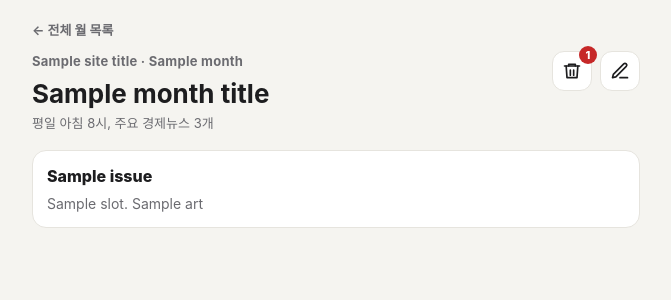
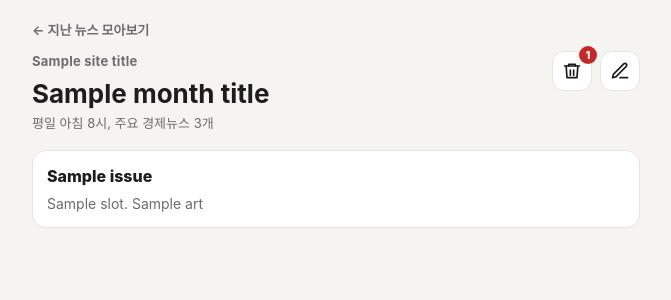
Before and after one commit to kingkingkangkang/econ3, a Python web app: template news/templates/month.html in a window 1280 px wide. Shown: the top 300 px of the page, without its empty margins (304-975 px from the left). Run offline with Jinja, Linux system fonts and the light colour scheme; the template is opened without the code that fills it: most values are stand-ins (such as "Sample title", 1, 10 or a date in 2020).

Commit message:
Add files via upload

```diff
--- a/news/templates/day.html
+++ b/news/templates/day.html
@@ -82,6 +82,6 @@
 
 <footer class="site">
   <p>{{ outlet_count }}개 매체({{ outlet_names }})의 기사 중 파급력(40)·한국 연관성(25)·새로움(20)·후속성(15) 점수로 골랐어요. 특이사항 표시 기사는 무료 본문 없이 3개 이상 매체를 교차 확인해 요약했어요.</p>
-  <p><a href="./index.html">{{ month }} 뉴스 모아보기 →</a> · <a href="../index.html">전체 월 목록</a></p>
+  <p><a href="../index.html">지난 뉴스 모아보기 →</a></p>
 </footer>
 {% endblock %}
--- a/news/templates/month.html
+++ b/news/templates/month.html
@@ -1,10 +1,10 @@
 {% extends "_base.html" %}
 {% block title %}{{ month_title }} · {{ site_title }}{% endblock %}
 {% block body %}
-<p class="crumb"><a href="../index.html">← 전체 월 목록</a></p>
+<p class="crumb"><a href="../index.html">← 지난 뉴스 모아보기</a></p>
 <header class="top">
   <div>
-    <p class="eyebrow">{{ site_title }} · {{ month }}</p>
+    <p class="eyebrow">{{ site_title }}</p>
     <h1>{{ month_title }}</h1>
     <p class="range">평일 아침 8시, 주요 경제뉴스 3개</p>
   </div>
--- a/news/templates/trash.html
+++ b/news/templates/trash.html
@@ -1,7 +1,7 @@
 {% extends "_base.html" %}
 {% block title %}휴지통 · {{ site_title }}{% endblock %}
 {% block body %}
-<p class="crumb"><a href="./index.html">← 전체 월 목록</a></p>
+<p class="crumb"><a href="./index.html">← 지난 뉴스 모아보기</a></p>
 <header class="top">
   <div>
     <p class="eyebrow">{{ site_title }}</p>
```
